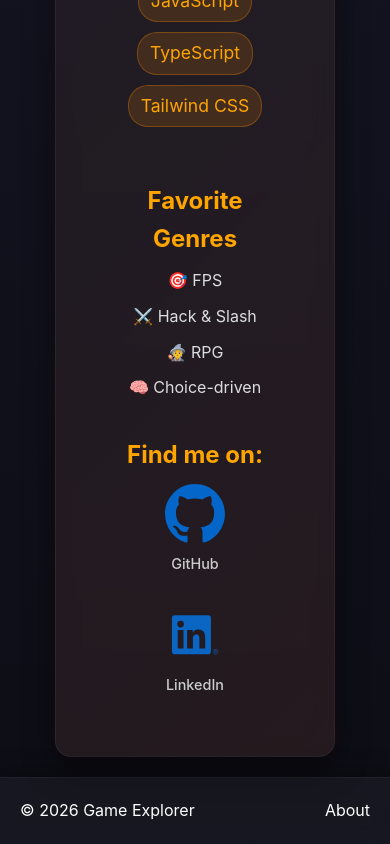
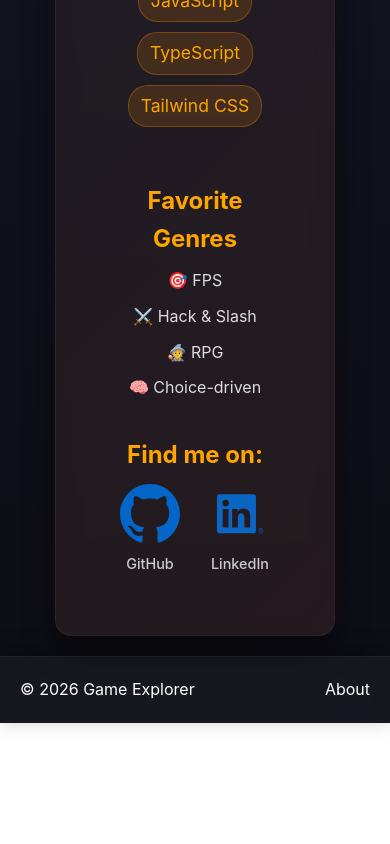
Before and after one commit to WNKnight/project-games-frontend, a React (Create React App) app: page /about in a window 390 px wide. Shown: the part 1118-1962 px from the top of the page. After the commit the page ends 1841 px from the top, so only its background shows below. Built offline with nearby package versions, Linux system fonts and the light colour scheme.

Commit message:
style: remove mobile column layout from about links section

```diff
--- a/src/blocks/about.css
+++ b/src/blocks/about.css
@@ -153,9 +153,4 @@
   .about__text {
     font-size: 0.95rem;
   }
-
-  .about__links-list {
-    flex-direction: column;
-    align-items: center;
-  }
 }
```
